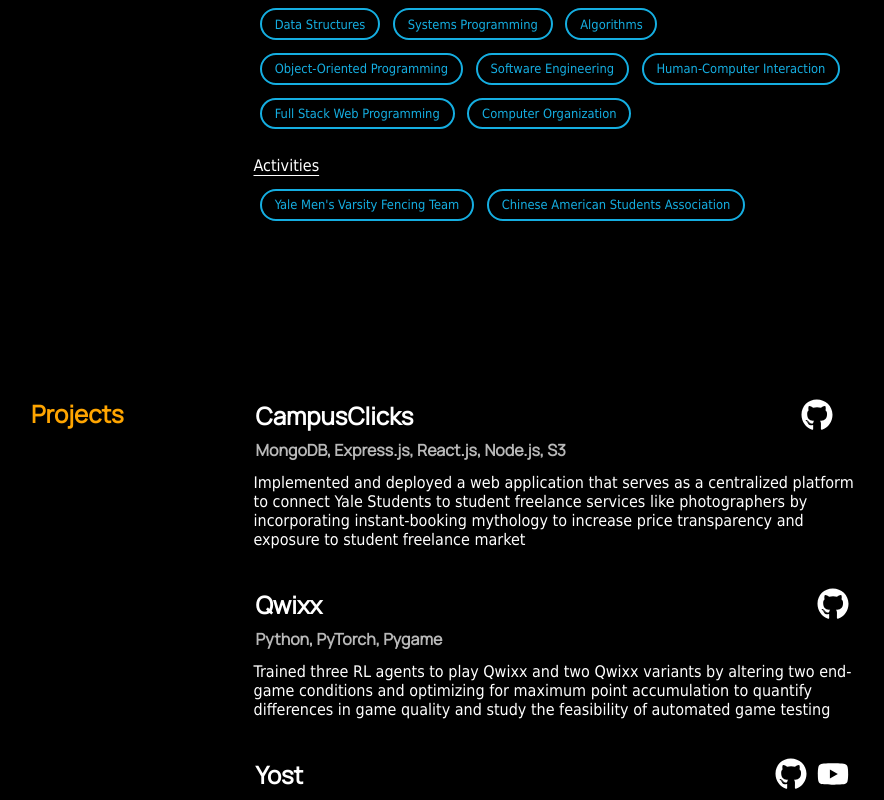
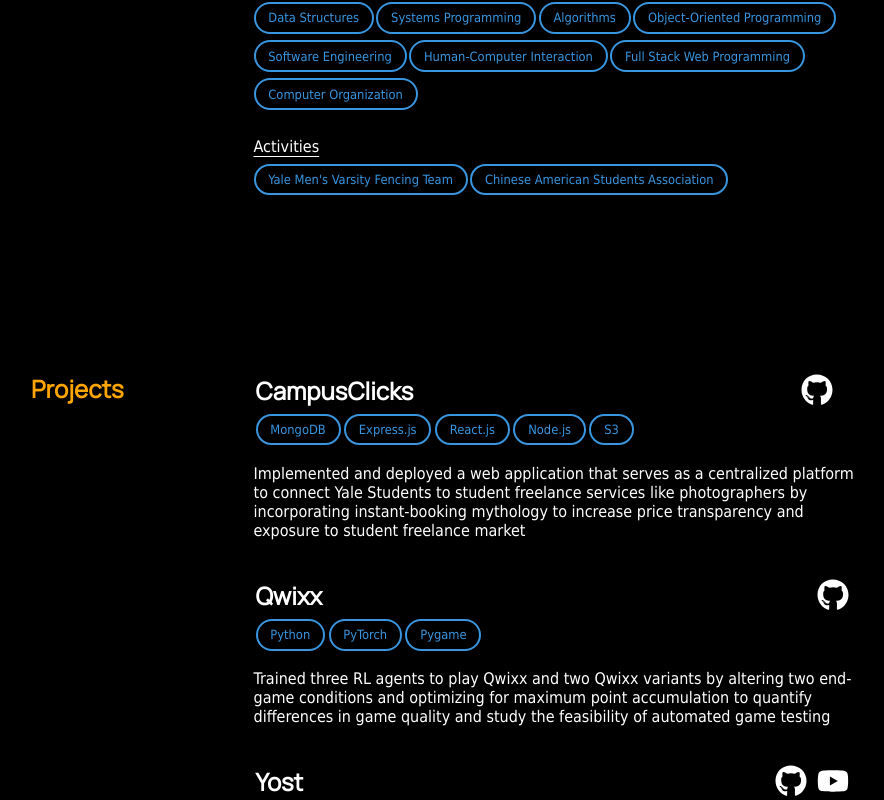
Before and after one commit to ading01/my_website, a React (Create React App) app: page / in a window 1280 px wide. Shown: the part 2351-3151 px from the top of the page, without its empty margins (144-1028 px from the left). Built offline with nearby package versions, Linux system fonts and the light colour scheme; some icons are missing.

Commit message:
add pills to projects

```diff
--- a/src/components/Pill.tsx
+++ b/src/components/Pill.tsx
@@ -15,7 +15,8 @@
   color: ${({ textColor }) => textColor}; // Text color passed via props
   border: 2px solid ${({ borderColor }) => borderColor}; // Border color passed via props
   border-radius: 50em; // High value to create pill shape
-  margin: 0.5em; // Add margin around the pill
+  margin-right: 0.2em; // Add margin around the pill
+  margin-bottom: 0.5em; // Add margin around the pill
   user-select: none; // Prevent the user from selecting the text
   text-align: center;
 `;
--- a/src/content/EducationContent/EducationContent.tsx
+++ b/src/content/EducationContent/EducationContent.tsx
@@ -22,7 +22,7 @@
 
 function EducationContent() {
   const { theme } = useTheme();
-  const borderColor = theme === "light" ? "#5e8bed" : "#15aee1";
+  const borderColor = theme === "light" ? "#3895DE" : "#3895DE";
 
   return (
     <div className="education-content">
--- a/src/content/ProjectsContent.tsx
+++ b/src/content/ProjectsContent.tsx
@@ -7,46 +7,55 @@
 import { FaYoutube } from "react-icons/fa";
 import { FaGithub } from "react-icons/fa";
 import { LiaLinkSolid } from "react-icons/lia";
+import Pill from "../components/Pill";
 
 let ProjectContent = [
   {
     projectName: "CampusClicks",
-    techUsed: "MongoDB, Express.js, React.js, Node.js, S3",
+    techUsed: ["MongoDB", "Express.js", "React.js", "Node.js", "S3"],
     details: [
       "Implemented and deployed a web application that serves as a centralized platform to connect Yale Students to student freelance services like photographers by incorporating instant-booking mythology to increase price transparency and exposure to student freelance market",
     ],
     link: "https://campus-clicks-client.onrender.com/",
     github: "https://github.com/yale-swe/f23-campusclicks",
-    color: "#5D8A96",
+    color: "#3895DE",
   },
   {
     projectName: "Qwixx",
-    techUsed: "Python, PyTorch, Pygame",
+    techUsed: ["Python", "PyTorch", "Pygame"],
     details: [
       "Trained three RL agents to play Qwixx and two Qwixx variants by altering two end-game conditions and optimizing for maximum point accumulation to quantify differences in game quality and study the feasibility of automated game testing",
     ],
     github: "https://github.com/ading01/490-senior-project",
-    color: "#b10c00",
+    color: "#3895DE",
   },
   {
     projectName: "Yost",
-    techUsed: "Flask, Django, SQLAlchemy, Python, JavaScript, HTML, CSS",
+    techUsed: [
+      "Flask",
+      "Django",
+      "SQLAlchemy",
+      "Python",
+      "JavaScript",
+      "HTML",
+      "CSS",
+    ],
     details: [
       "Trained three RL agents to play Qwixx and two Qwixx variants by altering two end-game conditions and optimizing for maximum point accumulation to quantify differences in game quality and study the feasibility of automated game testing",
     ],
     youtube: "https://youtu.be/QHkuQsM8nIE",
     github: "https://github.com/ading01/Yost",
-    color: "#b10c00",
+    color: "#3895DE",
   },
   {
     projectName: "Twitter bot",
-    techUsed: "Python, GPT-2",
+    techUsed: ["Python", "GPT-2"],
     details: [
       "Trained a natural language neural network model to determine positive or negative sentiment by scraping thousands of political Tweets with the Twitter Developer API, then generating response Tweets, based on predetermined political leanings, to a designated Twitter account",
     ],
     // link: "https://github.com/ading01/490-senior-project",
     github: "https://github.com/ading01/twitterbot",
-    color: "#b10c00",
+    color: "#3895DE",
   },
 ];
 
@@ -101,7 +110,16 @@
               </div>
             </MainRow>
             <SubRow>
-              <SubHeading mode={theme}>{projects.techUsed}</SubHeading>
+              {projects.techUsed.map((tech, index) => (
+                <Pill
+                  key={index}
+                  borderColor={projects.color}
+                  textColor={projects.color}
+                >
+                  {tech}
+                </Pill>
+              ))}
+              {/* <SubHeading mode={theme}>{projects.techUsed}</SubHeading> */}
             </SubRow>
           </SplitContainer>
           {projects.details.map((detail, index) => (
--- a/src/styles/divs.tsx
+++ b/src/styles/divs.tsx
@@ -63,7 +63,8 @@
 
 export const SubRow = styled.div`
   display: flex;
-  justify-content: space-between;
+  justify-content: flex-start;
+  gap: 1px;
 
   margin: 2px;
   padding-bottom: 10px;
```
